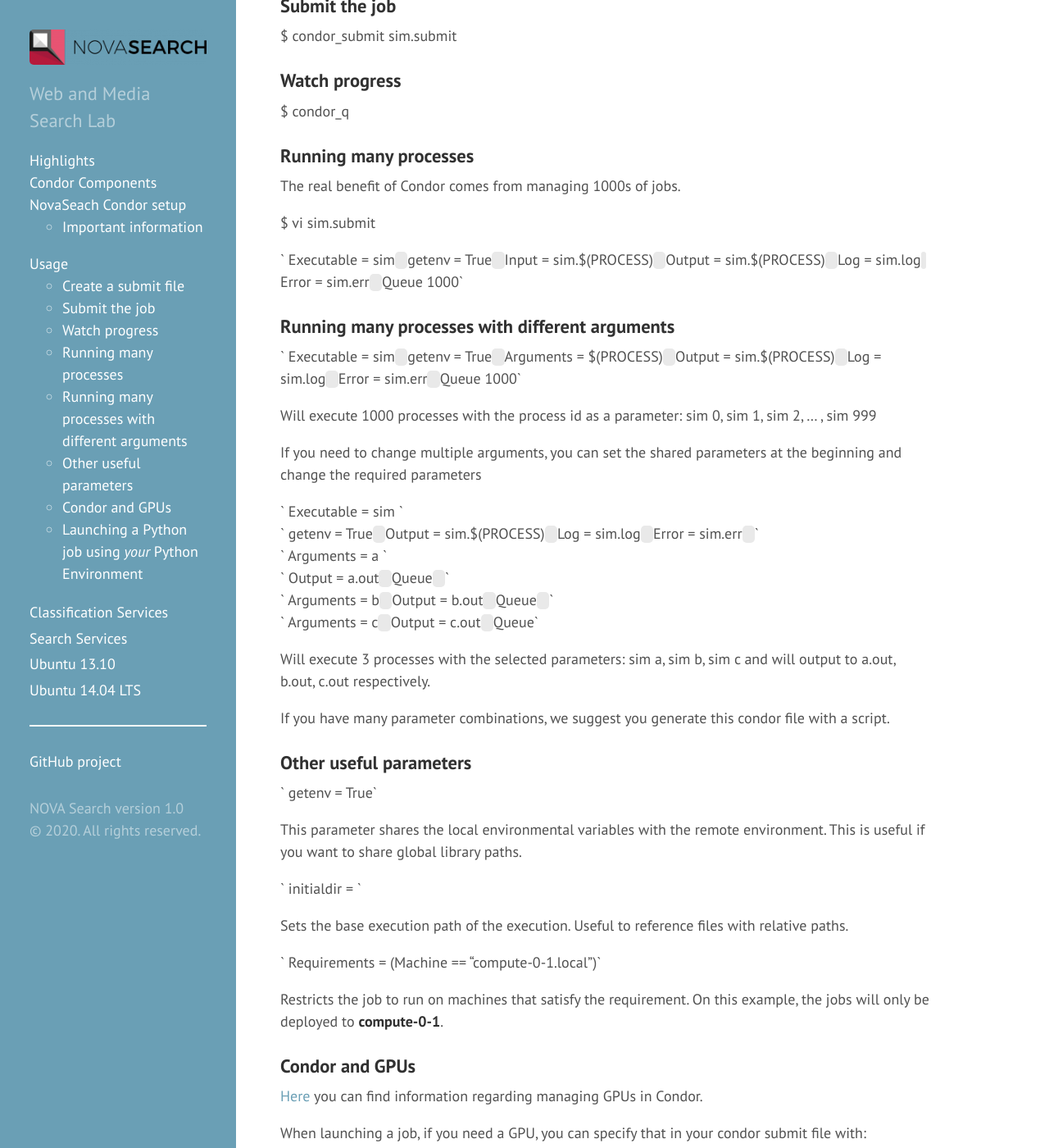
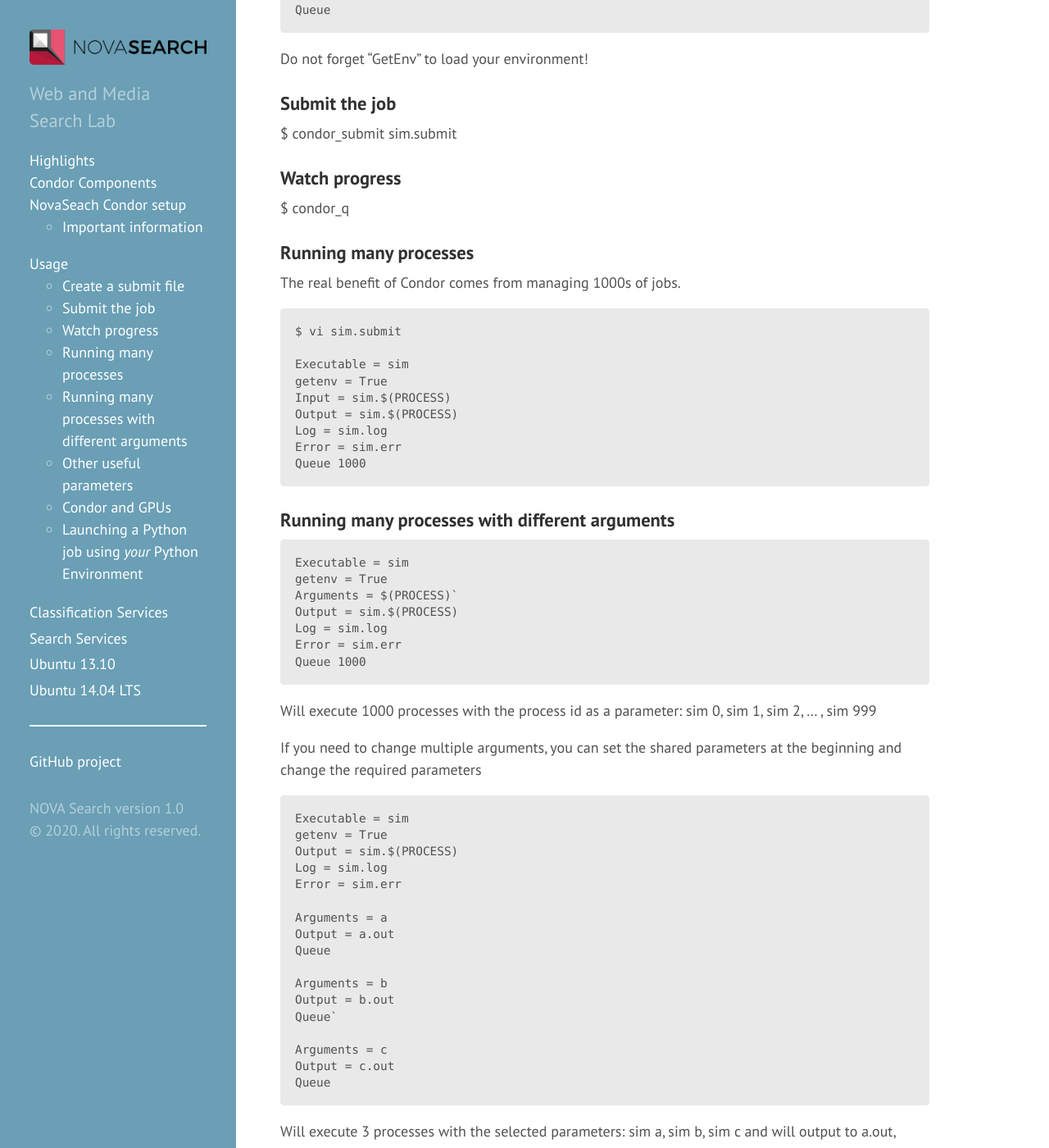
Before and after one commit to novasearch/wiki.novasearch.org, a Jekyll site: the page built from wiki/Condor.md, in a window 1280 px wide and 1400 px high, scrolled down 1305 px. Shown: the whole window at 82% size. Built offline with Jekyll 4.4.1, drawn with Linux system fonts in a browser that asks for light colours; some of the changed text lies outside the part shown.

Commit message:
Update Condor.md - Fixed formatting issues

```diff
--- a/wiki/Condor.md
+++ b/wiki/Condor.md
@@ -56,15 +56,15 @@ Usage
 
 ### Create a submit file
 
-$ vi sim.submit
+	$ vi sim.submit
 
-`   Universe = vanilla`
-`   Executable = sim`
-`   Output = sim.out`
-`   Log = sim.log`
-`   Error = sim.err`
-`   GetEnv = True`
-`   Queue`
+	Universe = vanilla
+	Executable = sim
+	Output = sim.out
+	Log = sim.log
+	Error = sim.err
+	GetEnv = True
+	Queue
 
 Do not forget "GetEnv" to load your environment!
 
@@ -80,25 +80,25 @@ $ condor\_q
 
 The real benefit of Condor comes from managing 1000s of jobs.
 
-$ vi sim.submit
+	$ vi sim.submit
 
-`   Executable = sim`
-`   getenv = True`
-`   Input = sim.$(PROCESS)`
-`   Output = sim.$(PROCESS)`
-`   Log = sim.log`
-`   Error = sim.err`
-`   Queue 1000`
+	Executable = sim
+	getenv = True
+	Input = sim.$(PROCESS)
+	Output = sim.$(PROCESS)
+	Log = sim.log
+	Error = sim.err
+	Queue 1000
 
 ### Running many processes with different arguments
 
-`   Executable = sim`
-`   getenv = True`
-`   Arguments = $(PROCESS)`
-`   Output = sim.$(PROCESS)`
-`   Log = sim.log`
-`   Error = sim.err`
-`   Queue 1000`
+	Executable = sim
+	getenv = True
+	Arguments = $(PROCESS)`
+	Output = sim.$(PROCESS)
+	Log = sim.log
+	Error = sim.err
+	Queue 1000
 
 Will execute 1000 processes with the process id as a parameter: sim 0,
 sim 1, sim 2, ... , sim 999
@@ -106,23 +106,23 @@ sim 1, sim 2, ... , sim 999
 If you need to change multiple arguments, you can set the shared
 parameters at the beginning and change the required parameters
 
-`   Executable = sim `
-`   getenv = True`
-`   Output = sim.$(PROCESS)`
-`   Log = sim.log`
-`   Error = sim.err`
-`   `
-`   Arguments = a    `
-`   Output = a.out`
-`   Queue`
-`   `
-`   Arguments = b`
-`   Output = b.out`
-`   Queue`
-`   `
-`   Arguments = c`
-`   Output = c.out`
-`   Queue`
+	Executable = sim
+	getenv = True
+	Output = sim.$(PROCESS)
+	Log = sim.log
+	Error = sim.err
+
+	Arguments = a
+	Output = a.out
+	Queue
+
+	Arguments = b
+	Output = b.out
+	Queue`
+
+	Arguments = c
+	Output = c.out
+	Queue
 
 Will execute 3 processes with the selected parameters: sim a, sim b, sim
 c and will output to a.out, b.out, c.out respectively.
@@ -132,17 +132,17 @@ condor file with a script.
 
 ### Other useful parameters
 
-`   getenv = True`
+	getenv = True
 
 This parameter shares the local environmental variables with the remote
 environment. This is useful if you want to share global library paths.
 
-`   initialdir = `<path>
+	initialdir = <path>
 
 Sets the base execution path of the execution. Useful to reference files
 with relative paths.
 
-`   Requirements = (Machine == "compute-0-1.local")`
+	Requirements = (Machine == "compute-0-1.local")
 
 Restricts the job to run on machines that satisfy the requirement. On
 this example, the jobs will only be deployed to **compute-0-1**.
```
